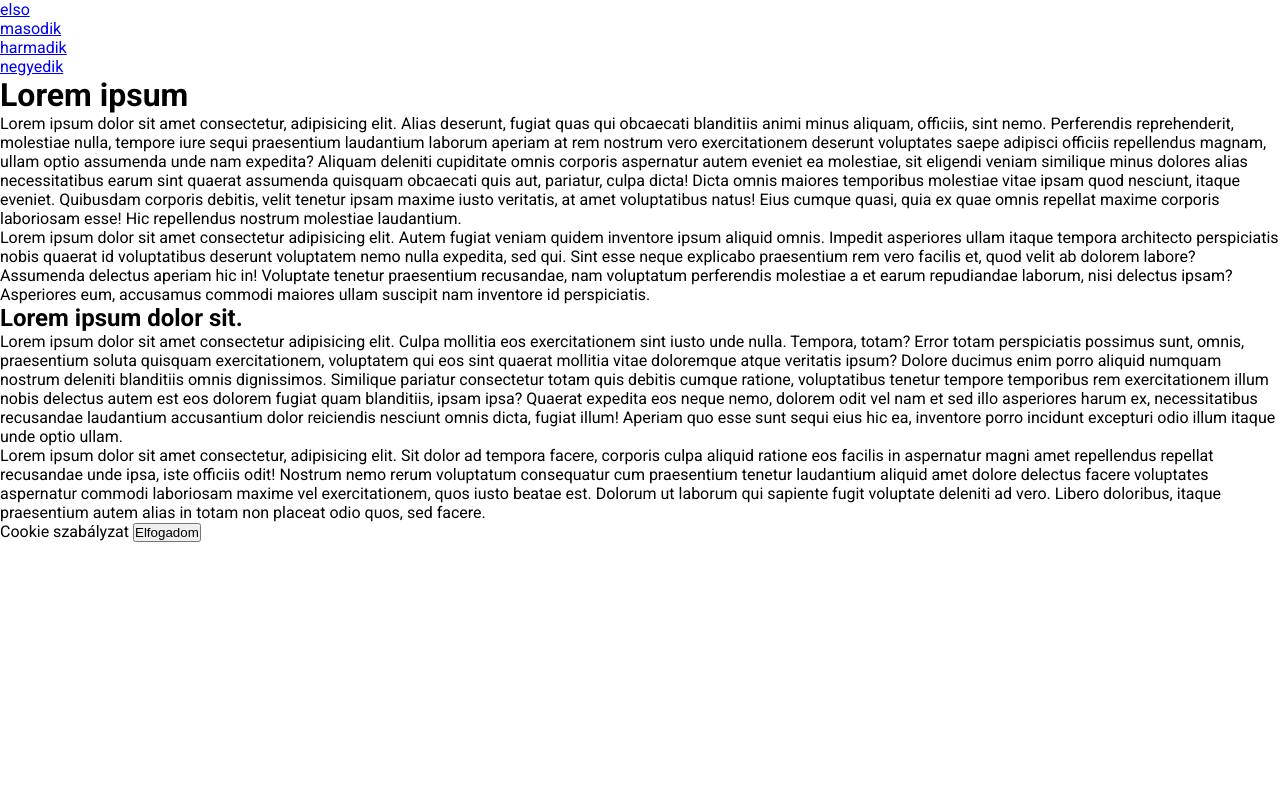
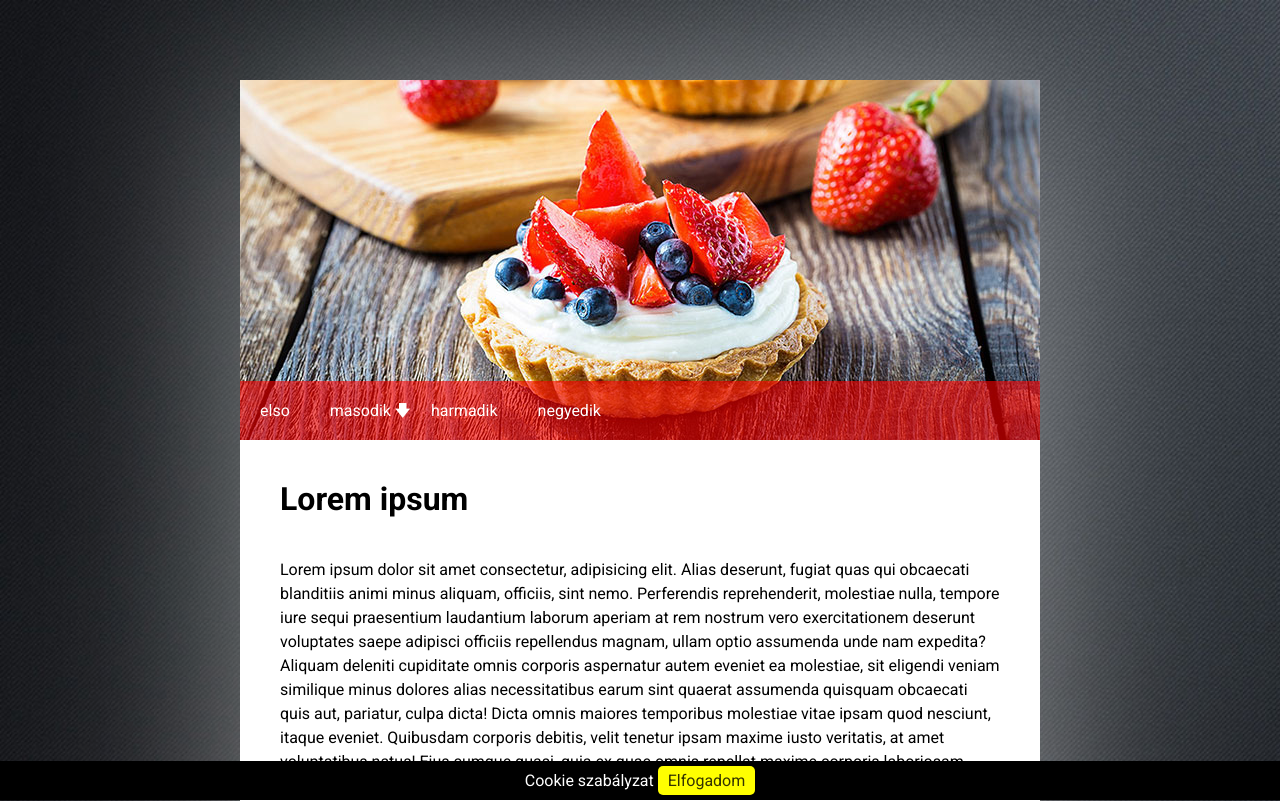
Before and after one commit to CserhatiDavid/Suti, a plain HTML site: page index.html in a window 1280 px wide. Shown: the top 801 px of the page. Drawn offline with Linux system fonts and the light colour scheme.

Commit message:
end of lesson

```diff
--- a/index.html
+++ b/index.html
@@ -15,7 +15,13 @@
             <div id="nav">
                 <ul>
                     <li><a href="#">elso</a></li>
-                    <li><a href="#">masodik</a></li>
+                    <li class="hassubmenu"><a href="#">masodik</a>
+                        <ul class="submenu">
+                            <li><a href="#">almenu1</a></li>
+                            <li><a href="#">almenu2</a></li>
+                            <li><a href="#">almenu3</a></li>
+                        </ul>
+                    </li>
                     <li><a href="#">harmadik</a></li>
                     <li><a href="#">negyedik</a></li>
                 </ul>
@@ -31,7 +37,11 @@
         </div>
     </div>
     <div id="cookie">
-        Cookie szabályzat <button>Elfogadom</button>
+        Cookie szabályzat
+        <label for="accept">
+            <span class="gomb">Elfogadom</span>
+        </label>
+        <input type="checkbox" id="accept" name="accept">
     </div>
 </body>
 </html>
--- a/style/styles.css
+++ b/style/styles.css
@@ -6,4 +6,117 @@
 }
 body{
     font-family: 'Roboto', sans-serif;
+    background:url('../pics/bg-body.jpg') no-repeat ;
+    background-size: cover;
 }
+#container{
+    max-width: 800px;
+    margin:80px auto 0 auto;
+    box-shadow: 0 0 200px rgba(255, 255, 255, .5);
+}
+#header{
+    background: url(../pics/bg-header.jpg);
+    height: 360px;
+    position: relative;
+}
+#header ul{
+    list-style: none;
+
+}
+#header #nav ul::after{
+    content: '';
+    clear: both;
+    display: table;
+}
+#header #nav{
+    background-color: rgba(255, 0, 0, 0.6);
+    position: absolute;
+    left: 0;
+    right: 0;
+    bottom: 0;
+}
+#header>#nav>ul>li{
+    float: left;
+}
+#header ul li a{
+    padding: 20px;
+    text-decoration: none;
+    color: white;
+    display: block;
+}
+#header ul li a:hover{
+    background: white;
+    color: red;
+}
+#content{
+    background: white;
+    padding: 40px;
+}
+#content p{
+    line-height: 1.5;
+    margin-bottom: 10px;
+}
+#content h1{
+    margin-bottom: 40px;
+}
+#content h2{
+    margin: 20px 0 30px 0;
+}
+#cookie{
+    background: black;
+    position: fixed;
+    left: 0;
+    right: 0;
+    bottom: 0;
+    color: white;
+    margin: 0 auto;
+    padding: 10px;
+    text-align: center;
+
+}
+#cookie span{
+    background-color: yellow;
+    color: rgba(0, 0, 0, 0.8);
+    border-radius: 5px;
+    padding: 5px 10px;
+    cursor: pointer;
+}
+
+.hassubmenu{
+    position: relative;
+    display: block;
+}
+
+.hassubmenu:hover .submenu{
+    display: block;
+}
+.submenu{
+    position: absolute;
+    left: 0;
+    top: 59px;
+    display: none;
+    width: 110px;
+    background-color: rgba(255, 0, 0, .8);
+}
+.hassubmenu>a{
+    padding-right: 35px;
+}
+
+#nav .hassubmenu::after{
+    content:'🡇';
+    color:white;
+    position: absolute;
+    top: 18px;
+    right: 0;
+}
+
+input{
+    display: none;
+}
+#cookie #gomb:hover{
+    background-color: red;
+    color: white;
+}
+input:checked #cookie{
+    display: none;
+}
```
Also changed, not shown: MInta1.PNG.
